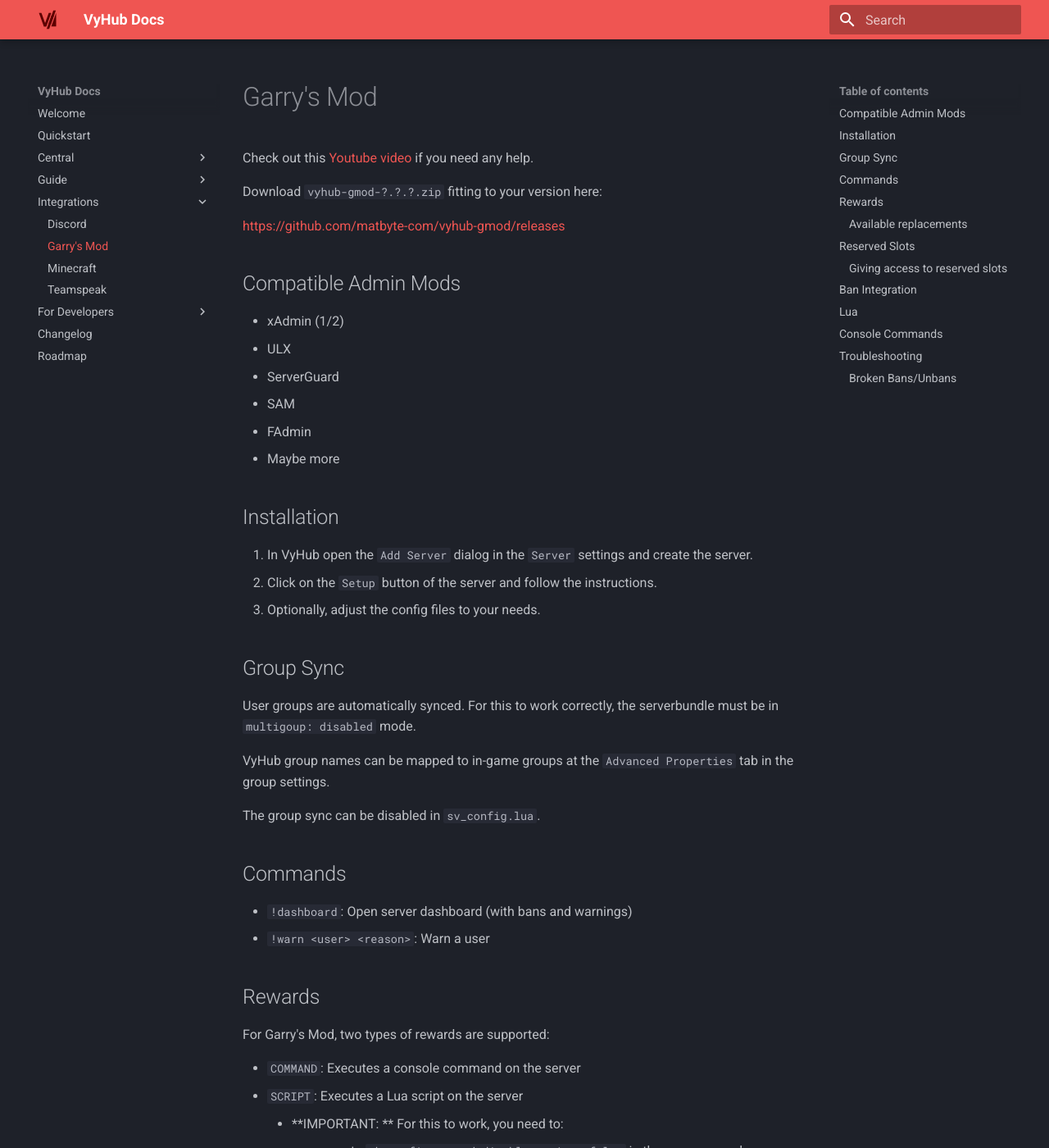
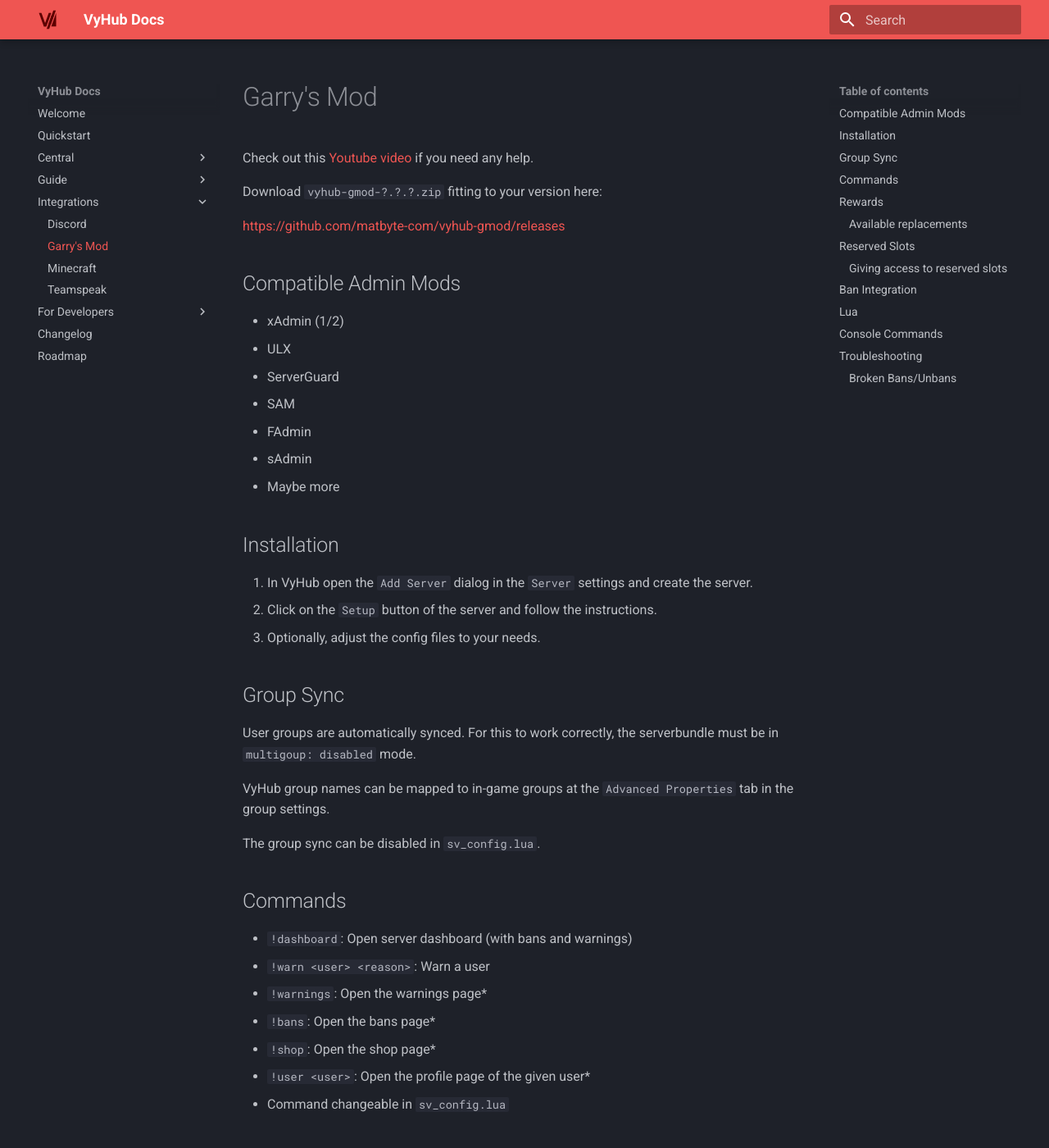
Before and after one commit to nyx-project/vyhub-documentation, an MkDocs documentation site: the page built from docs/game/gmod.md, in a window 1280 px wide and 1400 px high. Shown: the whole window at 82% size. Built offline with MkDocs 1.6.1 and Material for MkDocs 9.7.7, drawn with Linux system fonts in a browser that asks for light colours; the version menu is left out.

Commit message:
Update GMOD docs

```diff
--- a/docs/game/gmod.md
+++ b/docs/game/gmod.md
@@ -13,6 +13,7 @@
 - ServerGuard
 - SAM
 - FAdmin
+- sAdmin
 - Maybe more
 
 ## Installation
@@ -32,6 +33,12 @@
 
 - `!dashboard`: Open server dashboard (with bans and warnings)
 - `!warn <user> <reason>`: Warn a user
+- `!warnings`: Open the warnings page*
+- `!bans`: Open the bans page*
+- `!shop`: Open the shop page*
+- `!user <user>`: Open the profile page of the given user*
+
+* Command changeable in `sv_config.lua`
 
 ## Rewards
 For Garry's Mod, two types of rewards are supported:
```
